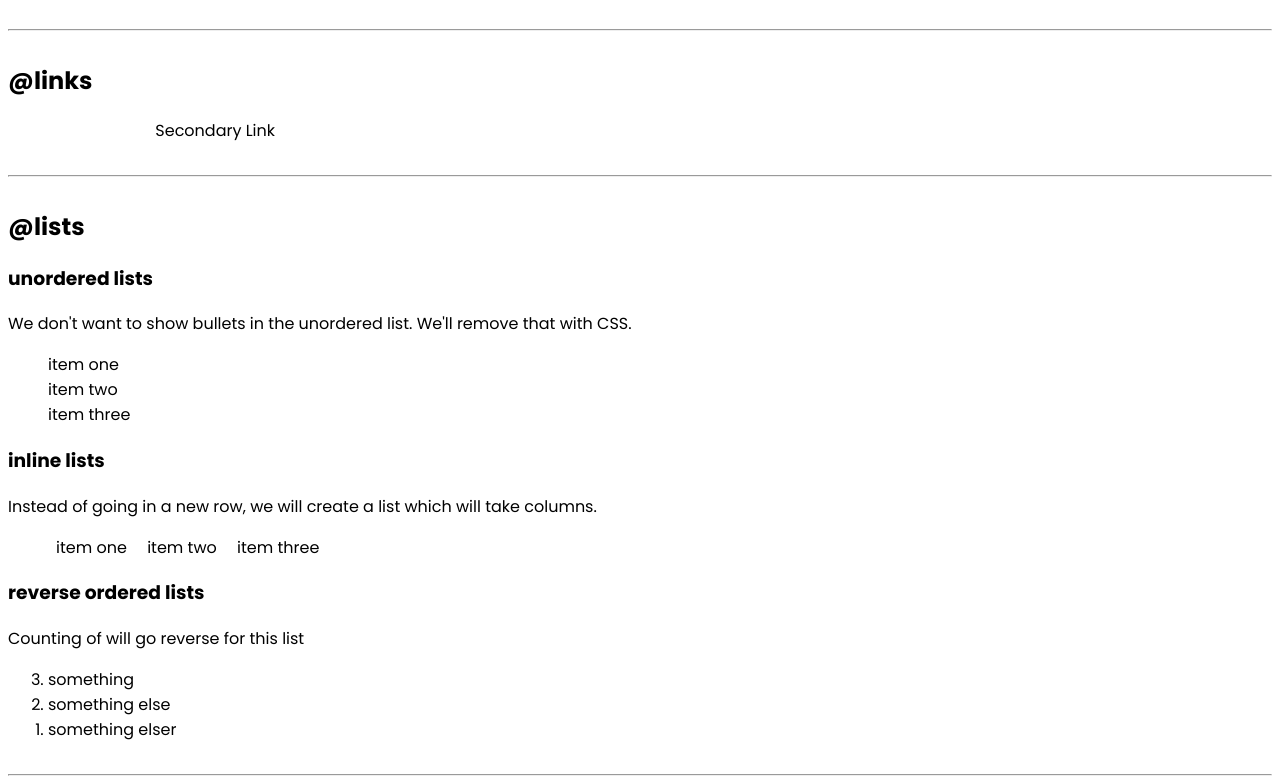
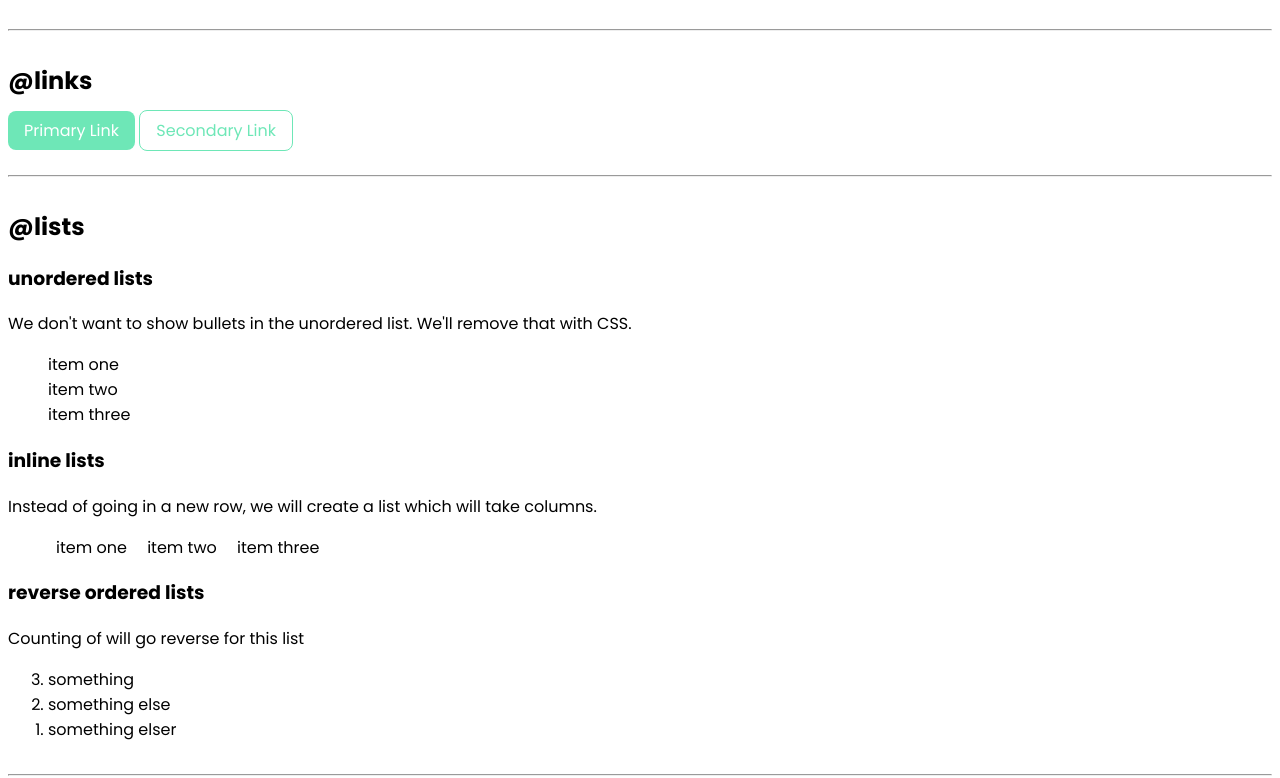
Before and after one commit to vivekprasad7/nc-components-library, a plain HTML site: page index.html in a window 1280 px wide. Shown: the part 842-1620 px from the top of the page. Drawn offline with Linux system fonts and the light colour scheme.

Commit message:
fix - fixed color naming

```diff
--- a/styles.css
+++ b/styles.css
@@ -2,7 +2,7 @@
 
 
 :root {
-    --primary-color:#6EE7B7;
+    --primary:#6EE7B7;
     --gray: #F3F4F6;
     --dark-gray:#6B7280;
 }
```
